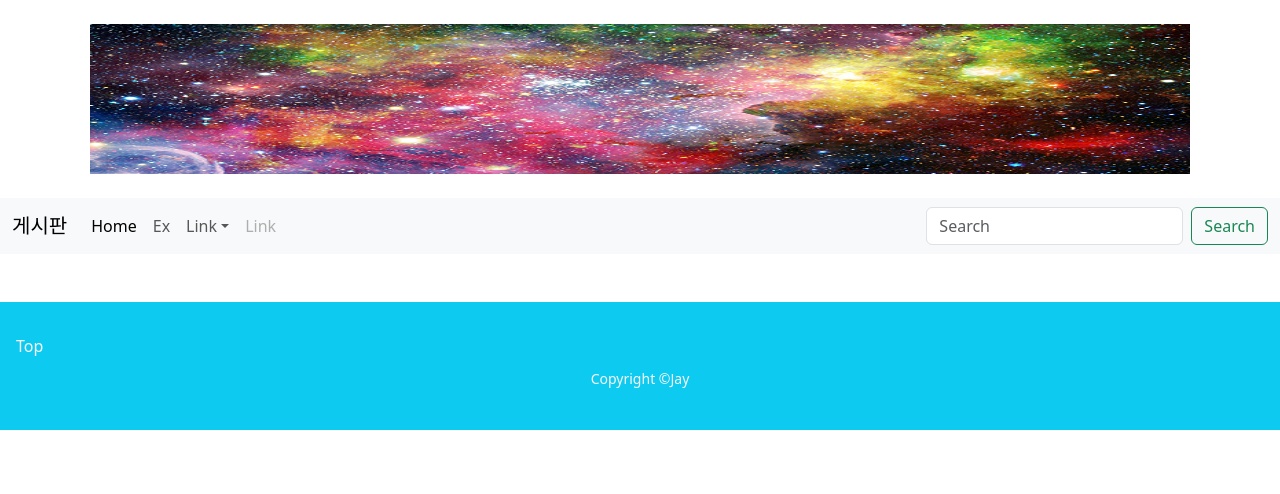
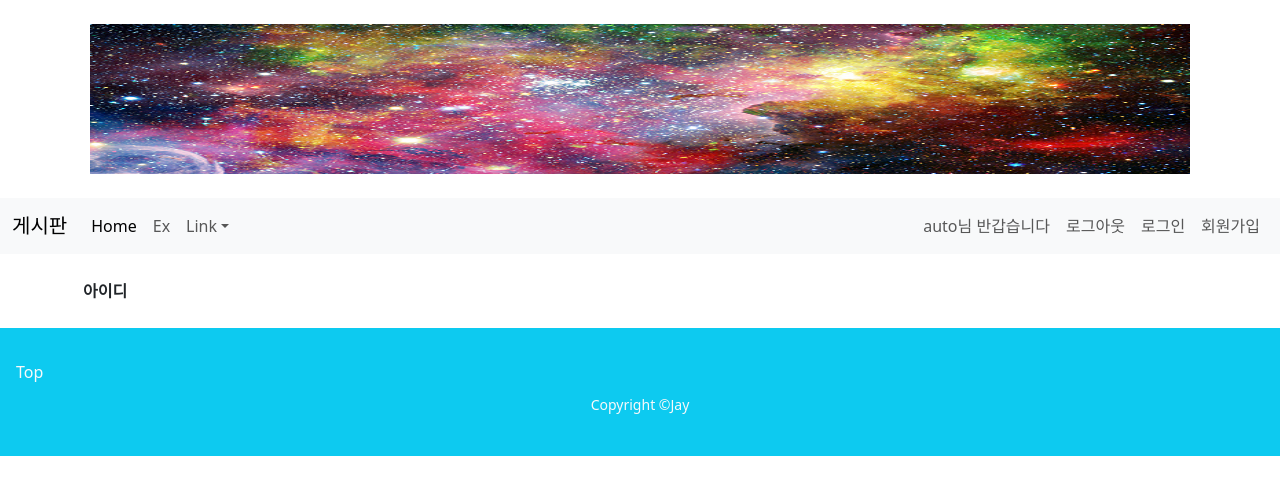
Before and after one commit to berichmore/Toy_CRUD_A, a React (Create React App) app in the folder front/: page /login in a window 1280 px wide. Shown: the top 494 px of the page. Built offline with nearby package versions, Linux system fonts and the light colour scheme; a small style sheet from the web is missing.

Commit message:
login front 추가중

```diff
--- a/front/src/Components/app/Nav.jsx
+++ b/front/src/Components/app/Nav.jsx
@@ -1,10 +1,14 @@
 import React from 'react';
 import 'bootstrap/dist/css/bootstrap.min.css';
+import {Link} from "react-router-dom";
 
 const Nav = () => {
     return (
         <nav className="navbar navbar-expand-lg bg-body-tertiary">
             <div className="container-fluid">
+
+                {/*게시판*/}
+
                 <a className="navbar-brand" href="/bbslist">게시판 </a>
                 <button className="navbar-toggler" type="button" data-bs-toggle="collapse"
                         data-bs-target="#navbarScroll" aria-controls="navbarScroll" aria-expanded="false"
@@ -14,9 +18,12 @@ const Nav = () => {
                 <div className="collapse navbar-collapse" id="navbarScroll">
                     <ul className="navbar-nav me-auto my-2 my-lg-0 navbar-nav-scroll"
                         style={{ "--bs-scroll-height": "100px;" }}>
+
+                        {/*메인 화면*/}
                         <li className="nav-item">
-                            <a className="nav-link active" aria-current="page" href="#">Home</a>
+                            <a className="nav-link active" aria-current="page" href="/">Home</a>
                         </li>
+
                         <li className="nav-item">
                             <a className="nav-link" href="/ex">Ex</a>
                         </li>
@@ -35,13 +42,29 @@ const Nav = () => {
                             </ul>
                         </li>
                         <li className="nav-item">
-                            <a className="nav-link disabled" aria-disabled="true">Link</a>
+
                         </li>
                     </ul>
-                    <form className="d-flex" role="search">
-                        <input className="form-control me-2" type="search" placeholder="Search" aria-label="Search"/>
-                        <button className="btn btn-outline-success" type="submit">Search</button>
-                    </form>
+                    <ul className="navbar-nav ml-auto">
+
+                        {/*회원정보*/}
+                        <li className="nav-item">
+                            <span className="nav-link">auto님 반갑습니다</span>
+                        </li>
+                        {/*로그아웃*/}
+                        <li className="nav-item">
+                            <Link className="nav-link" to="/logout">로그아웃</Link>
+                        </li>
+
+                        {/*로그인*/}
+                        <li className="nav-item">
+                            <Link className="nav-link" to="/login">로그인</Link>
+                        </li>
+                        {/*회원가입*/}
+                        <li>
+                            <Link className="nav-link" to="/join">회원가입</Link>
+                        </li>
+                    </ul>
                 </div>
             </div>
         </nav>
--- /dev/null
+++ b/front/src/Components/member/Join.jsx
@@ -0,0 +1,11 @@
+import React from 'react';
+
+const Join = () => {
+    return (
+        <div>
+            조인
+        </div>
+    );
+};
+
+export default Join;
--- /dev/null
+++ b/front/src/Components/member/Login.jsx
@@ -0,0 +1,15 @@
+import React from 'react';
+
+const Login = () => {
+    return (
+        <div>
+            <table>
+                <tr>
+                    <th>아이디</th>
+                </tr>
+            </table>
+        </div>
+    );
+};
+
+export default Login;
--- /dev/null
+++ b/front/src/Components/member/Logout.jsx
@@ -0,0 +1,12 @@
+import React from 'react';
+
+const Logout = () => {
+    return (
+        <div>
+            로그아웃
+
+        </div>
+    );
+};
+
+export default Logout;
--- a/front/src/Components/router/Router.jsx
+++ b/front/src/Components/router/Router.jsx
@@ -3,6 +3,9 @@ import {Route, Routes} from "react-router-dom";
 import Home from "../app/Home";
 import BbsLIst from "../bbs/BbsLIst";
 import Ex from "../ex/Ex";
+import Login from "../member/Login";
+import Logout from "../member/Logout";
+import Join from "../member/Join";
 
 const Router = () => {
     return (
@@ -10,6 +13,11 @@ const Router = () => {
          <Route path="/" element={<Home/>}></Route>
          <Route path="/bbslist" element={<BbsLIst/>}></Route>
          <Route path="/ex" element={<Ex/>}></Route>
+
+         <Route path="/login" element={<Login/>}></Route>
+         <Route path="/join" element={<Join/>}></Route>
+         <Route path="/logout" element={<Logout/>}></Route>
+
      </Routes>
     );
 };
```
